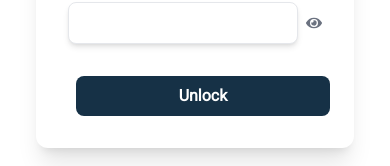
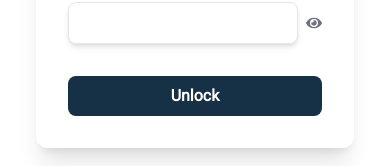
Before and after one commit to albertoboccolini/taco, a Next.js app: page /tools/passwords in a window 390 px wide. Shown: the part 334-500 px from the top of the page. Built offline with nearby package versions, Linux system fonts and the light colour scheme.

Commit message:
Make login responsive

```diff
--- a/app/components/tools/passwords/Layout.tsx
+++ b/app/components/tools/passwords/Layout.tsx
@@ -54,7 +54,7 @@ const Layout: NextPage = () => {
                                 </div>
                                 <div className="mt-4 text-center">
                                     <button type="submit" onClick={unlockPasswords}
-                                            className="mx-2 my-2 w-full max-w-xs sm:max-w-sm md:max-w-md lg:max-w-lg bg-taco-button-bg hover:bg-white text-white font-bold py-2 px-4 rounded-lg transition duration-300 ease-in-out transform hover:scale-105">
+                                            className=" my-2 w-full max-w-xs sm:max-w-sm md:max-w-md lg:max-w-lg bg-taco-button-bg hover:bg-white text-white font-bold py-2 px-4 rounded-lg transition duration-300 ease-in-out transform hover:scale-105">
                                         Unlock
                                     </button>
                                 </div>
```
